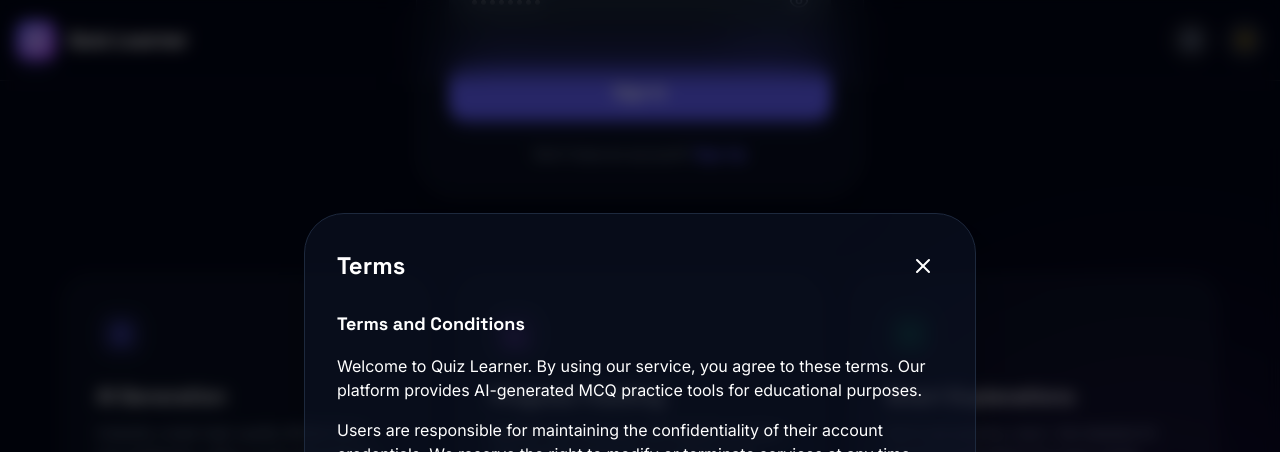
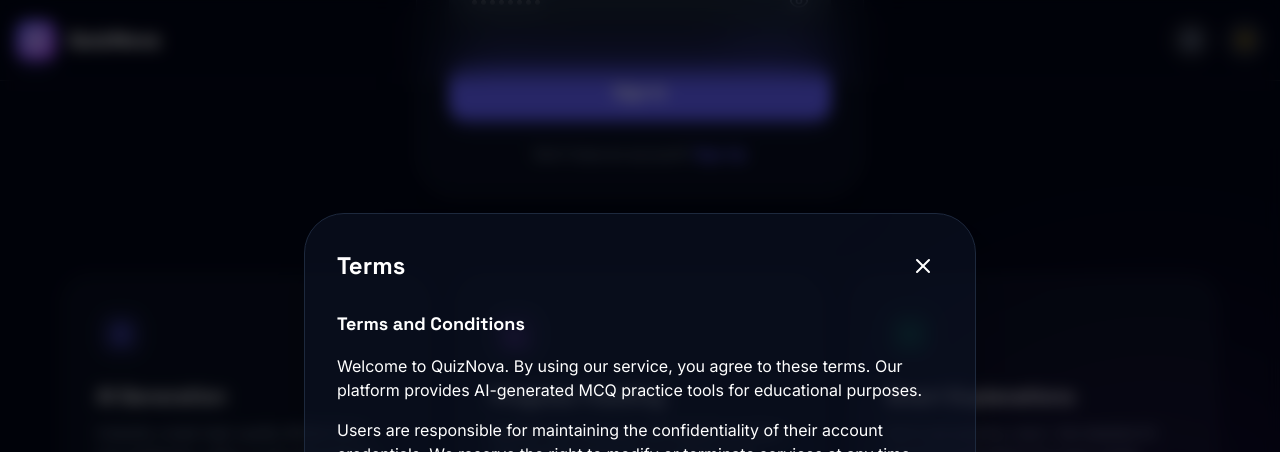
Before and after one commit to siddheshkshirsagar008-gif/QuizNova, a React (Vite) app: page / in a window 1280 px wide. Both pictures are taken after a click on the button "Terms & Conditions". Shown: the part 798-1250 px from the top of the page. Built offline with nearby package versions, Linux system fonts and the light colour scheme.

Commit message:
refactor: Rename application to QuizNova and improve password validation
Updates the application name and logo to "QuizNova" across the UI and metadata.
Adds server-side password length validation for user registration and password reset endpoints, ensuring passwords are between 7 and 11 characters.

```diff
--- a/index.html
+++ b/index.html
@@ -3,8 +3,8 @@
   <head>
     <meta charset="UTF-8" />
     <meta name="viewport" content="width=device-width, initial-scale=1.0" />
-    <title>Quiz Learner | AI-Powered MCQ Practice Platform</title>
-    <meta name="description" content="Master your exams with Quiz Learner. Generate AI-powered MCQs, track your progress, and study smarter with detailed explanations." />
+    <title>QuizNova | AI-Powered MCQ Practice Platform</title>
+    <meta name="description" content="Master your exams with QuizNova. Generate AI-powered MCQs, track your progress, and study smarter with detailed explanations." />
     <meta name="keywords" content="quiz, education, AI, MCQ, practice, learning, study tool" />
     <script src="https://checkout.razorpay.com/v1/checkout.js"></script>
   </head>
@@ -12,15 +12,15 @@
     <div id="root">
       <!-- Static content for bot verification -->
       <div style="font-family: sans-serif; padding: 40px; text-align: center;">
-        <h1>Quiz Learner | AI-Powered MCQ Practice Platform</h1>
-        <p>Master your exams with Quiz Learner. Generate AI-powered MCQs, track your progress, and study smarter with detailed explanations.</p>
+        <h1>QuizNova | AI-Powered MCQ Practice Platform</h1>
+        <p>Master your exams with QuizNova. Generate AI-powered MCQs, track your progress, and study smarter with detailed explanations.</p>
         <div style="margin-top: 40px; border-top: 1px solid #eee; padding-top: 20px;">
           <a href="#terms" style="margin: 0 10px; color: #666; text-decoration: none;">Terms & Conditions</a>
           <a href="#privacy" style="margin: 0 10px; color: #666; text-decoration: none;">Privacy Policy</a>
           <a href="#refund" style="margin: 0 10px; color: #666; text-decoration: none;">Refund Policy</a>
           <a href="#contact" style="margin: 0 10px; color: #666; text-decoration: none;">Contact Us</a>
         </div>
-        <p style="margin-top: 20px; font-size: 12px; color: #999;">© 2026 Quiz Learner by SMKTech Solutions. All rights reserved.</p>
+        <p style="margin-top: 20px; font-size: 12px; color: #999;">© 2026 QuizNova by SMKTech Solutions. All rights reserved.</p>
       </div>
     </div>
     <script type="module" src="/src/main.tsx"></script>
--- a/metadata.json
+++ b/metadata.json
@@ -1,5 +1,5 @@
 {
-  "name": "Quiz Learner AI",
+  "name": "QuizNova",
   "description": "Transform any PDF into a sequential learning journey. Generate batches of 25 questions at a time to master your documents round by round.",
   "requestFramePermissions": []
 }
--- a/src/App.tsx
+++ b/src/App.tsx
@@ -151,21 +151,11 @@
 }) => {
   const [key, setKey] = useState(currentKey);
   const [showKey, setShowKey] = useState(false);
-  const [activeTab, setActiveTab] = useState<'api' | 'stats' | 'preferences' | 'database'>('api');
+  const [activeTab, setActiveTab] = useState<'api' | 'stats' | 'preferences'>('api');
   const [isResetting, setIsResetting] = useState(false);
   const [resetSuccess, setResetSuccess] = useState(false);
-  const [dbConfigured, setDbConfigured] = useState<boolean | null>(null);
 
   const [soundEnabled, setSoundEnabled] = useState(localStorage.getItem('sound_enabled') !== 'false');
-
-  useEffect(() => {
-    if (isOpen) {
-      fetch('/api/db-status')
-        .then(res => res.json())
-        .then(data => setDbConfigured(data.configured))
-        .catch(() => setDbConfigured(false));
-    }
-  }, [isOpen]);
 
   const toggleSound = () => {
     const newVal = !soundEnabled;
@@ -192,7 +182,6 @@
     { id: 'api', label: 'AI Engine', icon: Cpu },
     { id: 'stats', label: 'Learning Stats', icon: BarChart3 },
     { id: 'preferences', label: 'Preferences', icon: Palette },
-    { id: 'database', label: 'Database', icon: Database },
   ];
 
   const bgColor = isDark ? "bg-slate-900" : "bg-white";
@@ -372,70 +361,6 @@
                   </motion.div>
                 )}
 
-                {activeTab === 'database' && (
-                  <motion.div
-                    key="database"
-                    initial={{ opacity: 0, x: 10 }}
-                    animate={{ opacity: 1, x: 0 }}
-                    exit={{ opacity: 0, x: -10 }}
-                    className="space-y-6"
-                  >
-                    <div>
-                      <h3 className={cn("text-xl font-bold mb-1", textColor)}>Database Configuration</h3>
-                      <p className={cn("text-sm", subTextColor)}>Connect your Supabase project to persist data.</p>
-                    </div>
-
-                    <div className={cn("p-6 rounded-2xl border flex items-center justify-between", itemBg, borderColor)}>
-                      <div className="flex items-center gap-4">
-                        <div className={cn("w-12 h-12 rounded-xl flex items-center justify-center", dbConfigured ? "bg-emerald-500/20 text-emerald-500" : "bg-amber-500/20 text-amber-500")}>
-                          <Database className="w-6 h-6" />
-                        </div>
-                        <div>
-                          <p className={cn("text-sm font-bold", textColor)}>Supabase Status</p>
-                          <p className="text-xs text-slate-500">{dbConfigured ? "Connected & Operational" : "Not Configured"}</p>
-                        </div>
-                      </div>
-                      <div className={cn("px-3 py-1 rounded-full text-[10px] font-bold uppercase tracking-wider", dbConfigured ? "bg-emerald-500/10 text-emerald-500" : "bg-amber-500/10 text-amber-500")}>
-                        {dbConfigured ? "Online" : "Offline"}
-                      </div>
-                    </div>
-
-                    <div className="space-y-4">
-                      <div className={cn("p-5 rounded-2xl border space-y-4", isDark ? "bg-slate-950/50" : "bg-slate-50")}>
-                        <h4 className={cn("text-sm font-bold flex items-center gap-2", textColor)}>
-                          <HelpCircle className="w-4 h-4 text-indigo-500" />
-                          How to find your credentials
-                        </h4>
-                        <ol className="text-xs space-y-3 text-slate-500 list-decimal pl-4">
-                          <li>Go to your <a href="https://supabase.com/dashboard" target="_blank" rel="noopener noreferrer" className="text-indigo-500 hover:underline">Supabase Dashboard</a>.</li>
-                          <li>Select your project and go to <strong>Project Settings</strong> (⚙️ gear icon).</li>
-                          <li>Navigate to <strong>API</strong> in the sidebar.</li>
-                          <li>Copy the <strong>Project URL</strong> and <strong>anon public</strong> key.</li>
-                          <li>For the backend, go to <strong>Project Settings</strong> → <strong>API</strong> and copy the <strong>service_role</strong> key.</li>
-                        </ol>
-                      </div>
-
-                      <div className={cn("p-5 rounded-2xl border space-y-3", `bg-${accentColor}-500/5 border-${accentColor}-500/10`)}>
-                        <h4 className={cn("text-sm font-bold flex items-center gap-2", textColor)}>
-                          <ShieldCheck className="w-4 h-4 text-emerald-500" />
-                          Where to put them
-                        </h4>
-                        <p className="text-xs text-slate-500 leading-relaxed">
-                          For security, credentials must be added to the platform's <strong>Secrets</strong> menu.
-                        </p>
-                        <div className="bg-slate-950/80 p-3 rounded-lg font-mono text-[10px] text-indigo-300 space-y-1">
-                          <p>1. Open ⚙️ Settings (Top Right)</p>
-                          <p>2. Go to "Secrets" tab</p>
-                          <p>3. Add the following keys:</p>
-                          <p className="text-white pl-2">VITE_SUPABASE_URL</p>
-                          <p className="text-white pl-2">VITE_SUPABASE_ANON_KEY</p>
-                          <p className="text-white pl-2">SUPABASE_SERVICE_ROLE_KEY</p>
-                        </div>
-                      </div>
-                    </div>
-                  </motion.div>
-                )}
-
                 {activeTab === 'stats' && (
                   <motion.div
                     key="stats"
@@ -729,6 +654,10 @@
 
   const handleCompleteProfile = async (e: React.FormEvent) => {
     e.preventDefault();
+    if (password.length <= 6 || password.length >= 12) {
+      setError("Password must be between 7 and 11 characters long.");
+      return;
+    }
     setIsLoading(true);
     setError(null);
     try {
@@ -792,6 +721,10 @@
 
   const handleResetPassword = async (e: React.FormEvent) => {
     e.preventDefault();
+    if (password.length <= 6 || password.length >= 12) {
+      setError("Password must be between 7 and 11 characters long.");
+      return;
+    }
     setIsLoading(true);
     setError(null);
     try {
@@ -827,7 +760,7 @@
         return (
           <div className="space-y-4">
             <h3 className="text-lg font-bold">Terms and Conditions</h3>
-            <p>Welcome to Quiz Learner. By using our service, you agree to these terms. Our platform provides AI-generated MCQ practice tools for educational purposes.</p>
+            <p>Welcome to QuizNova. By using our service, you agree to these terms. Our platform provides AI-generated MCQ practice tools for educational purposes.</p>
             <p>Users are responsible for maintaining the confidentiality of their account credentials. We reserve the right to modify or terminate services at any time.</p>
           </div>
         );
@@ -872,7 +805,7 @@
           <span>AI-Powered Learning Platform</span>
         </motion.div>
         <h1 className={cn("text-5xl font-extrabold tracking-tight mb-4", textColor)}>
-          Master Any Subject with <span className="text-indigo-500">Quiz Learner</span>
+          Master Any Subject with <span className="text-indigo-500">QuizNova</span>
         </h1>
         <p className={cn("text-lg", subTextColor)}>
           Generate personalized MCQs from any text, track your progress, and excel in your exams with our advanced AI tutor.
@@ -1111,6 +1044,7 @@
                   {showPassword ? <EyeOff className="w-5 h-5 text-slate-400" /> : <Eye className="w-5 h-5 text-slate-400" />}
                 </button>
               </div>
+              <p className="text-[10px] text-slate-500 mt-1.5 ml-1">Password must be between 7 and 11 characters long.</p>
             </div>
             <button
               type="submit"
@@ -1216,6 +1150,7 @@
                   {showPassword ? <EyeOff className="w-5 h-5 text-slate-400" /> : <Eye className="w-5 h-5 text-slate-400" />}
                 </button>
               </div>
+              <p className="text-[10px] text-slate-500 mt-1.5 ml-1">Password must be between 7 and 11 characters long.</p>
             </div>
             <button
               type="submit"
@@ -1287,7 +1222,7 @@
           <button onClick={() => setShowLegal('contact')} className={cn("text-sm hover:underline", subTextColor)}>Contact Us</button>
         </div>
         <p className={cn("text-center text-xs opacity-50", subTextColor)}>
-          © 2026 Quiz Learner by SMKTech Solutions. All rights reserved.
+          © 2026 QuizNova by SMKTech Solutions. All rights reserved.
         </p>
       </footer>
 
@@ -1328,7 +1263,7 @@
   username: 'guest',
   email: 'guest@example.com',
   full_name: 'Guest User',
-  bio: 'Welcome to Quiz Learner!',
+  bio: 'Welcome to QuizNova!',
   api_key: '',
   tier: 'pro' as const,
   daily_usage: 0,
@@ -1485,7 +1420,7 @@
         key: import.meta.env.VITE_RAZORPAY_KEY_ID,
         amount: order.amount,
         currency: order.currency,
-        name: "SMKTech Quiz Learner",
+        name: "SMKTech QuizNova",
         description: "Pro Subscription",
         order_id: order.id,
         handler: async function (response: any) {
@@ -3362,7 +3297,7 @@
             <div className="w-10 h-10 rounded-xl bg-gradient-to-br from-indigo-500 to-purple-500 flex items-center justify-center shadow-lg shadow-indigo-500/20">
               <Brain className="w-6 h-6 text-white" />
             </div>
-            <span className="text-xl font-bold tracking-tight">Quiz Learner</span>
+            <span className="text-xl font-bold tracking-tight">QuizNova</span>
           </div>
 
           <div className="flex items-center gap-4">
```
Also changed, not shown: server.ts (+10 -0 lines).
